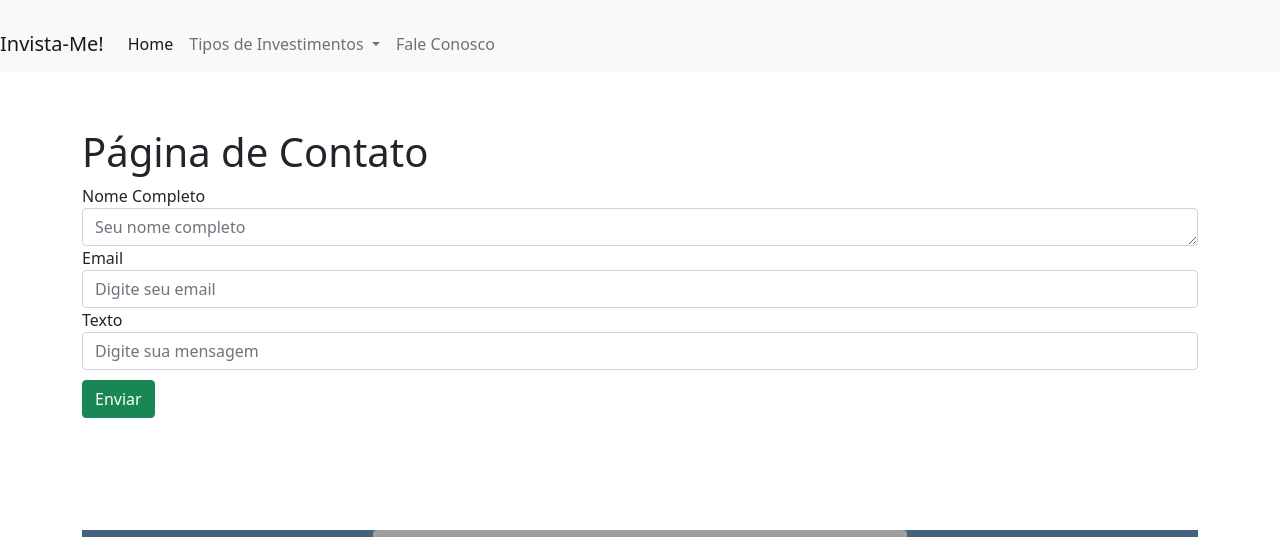
After one commit to Hermelio/invista-me, a Django app: page /teste02/contato in a window 1280 px wide. The commit adds this page. Shown: the top 537 px of the page. Run offline with Django 3.2, Linux system fonts and the light colour scheme; some libraries are stand-ins or nearby versions; grey boxes are pictures that could not be loaded.

Commit message:
Funcionalidades contato

```diff
--- a/invista_me/admin.py
+++ b/invista_me/admin.py
@@ -1,9 +1,9 @@
 from django.contrib import admin
-from .models import Investimento
+from .models import Investimento, Questions
 from django.contrib.auth.admin import UserAdmin
 from .models import User
 
 
-
 admin.site.register(User, UserAdmin)
 admin.site.register(Investimento)
+admin.site.register(Questions)
--- a/invista_me/forms.py
+++ b/invista_me/forms.py
@@ -1,8 +1,53 @@
+from django import forms
 from django.forms import ModelForm, fields
 from .models import Investimento
+from django.forms import ModelForm, Textarea
+from . import models
 
 
 class InvestimentoFrom(ModelForm):
     class Meta:
         model = Investimento
         exclude = ['usuario']
+
+
+# class ContactForm(ModelForm):
+#     class Meta:
+#         model = Contato
+#         exclude = ['usuario']
+    # nome_completo = forms.CharField(
+    #     error_messages={'required': 'Obrigatório o preenchimento do nome'},
+    #     widget=forms.TextInput(
+    #         attrs={
+    #             "class": "form-control",
+    #             "placeholder": "Seu nome completo"
+    #         }
+    #     )
+    # )
+    # email = forms.EmailField(
+    #     error_messages={'invalid': 'Digite um email válido!'},
+    #     widget=forms.EmailInput(
+    #         attrs={
+    #             "class": "form-control",
+    #             "placeholder": "Digite seu email"
+    #         }
+    #     )
+    # )
+    # mensagem = forms.CharField(
+    #     error_messages={
+    #         'required': 'É obrigatório o preenchimento do campo mensagem!'},
+    #     widget=forms.Textarea(
+    #         attrs={
+    #             "class": "form-control",
+    #             "placeholder": "Digite sua mensagem"
+    #         }
+    #     )
+    # )
+
+class QuestionForm(ModelForm):
+    class Meta:
+        model = models.Questions
+        fields = ["nome_contato", "contact_email", "question"]
+        # widgets = {
+        #     "question": Textarea(attrs={"cols": 40, "rows": 20}),
+        # }
--- a/invista_me/models.py
+++ b/invista_me/models.py
@@ -3,9 +3,9 @@ from django.db import models
 from django.core.serializers.json import DjangoJSONEncoder
 from django.contrib.auth.models import AbstractUser
 
+
 class User(AbstractUser):
-	...
-
+    ...
 
 
 class Investimento(models.Model):  # tenho que usar o model para usar o banco de dados
@@ -17,34 +17,11 @@ class Investimento(models.Model):  # tenho que usar o model para usar o banco de
     modify = models.DateField(auto_now=True)
     perdido = models.BooleanField(default=False)
 
+    def __str__(self):
+        return (f'{self.investimento} - R$ {self.valor} User {self.usuario}')
 
-    def __str__(self):
-    	return (f'{self.investimento} - R$ {self.valor} User {self.usuario}')
 
-    # autor_livro = models.TextField(max_length=255)
-    # ano_do_livro = models.DateField(default=datetime.now())
-# class Usuario(models.Model):
-
-#   nome = models.CharField(
-#     max_length=255,
-#     null=False,
-#     blank=False
-#   )
-
-#   sobrenome = models.CharField(
-#     max_length=255,
-#     null=False,
-#     blank=False
-#   )
-
-#   cpf = models.CharField(
-#     max_length=14,
-#     null=False,
-#     blank=False
-#   )
-
-#   senha = models.IntegerField(
-#     default=12,
-#     null=False,
-#     blank=False
-#   )
+class Questions(models.Model):
+    nome_contato = models.TextField(max_length=45)
+    contact_email = models.EmailField(max_length=60)
+    question = models.CharField(max_length=600)
--- a/invista_me/templates/investimentos/base.html
+++ b/invista_me/templates/investimentos/base.html
@@ -38,7 +38,7 @@
                     </li>
                     </li>
                     <li class="nav-item">
-                        <a class="nav-link" href="#">Fale Conosco</a>
+                        <a class="nav-link" href="{% url 'invista:contato'%}">Fale Conosco</a>
                     </li>
                 </ul>
 
@@ -61,7 +61,7 @@
 
 <footer class="text-center text-white" style="background-color: #45637d; margin-top:10%;">
   <!-- Grid container -->
-  <div class="container p-4">
+  <div class="container ">
     <!-- Section: Iframe -->
     <section class="">
       <div class="row d-flex justify-content-center">
--- /dev/null
+++ b/invista_me/templates/investimentos/contato.html
@@ -0,0 +1,20 @@
+{% extends 'investimentos/base.html'%}
+{% block conteudo %}
+{% load widget_tweaks %}
+
+<div class="container" style="margin-top: 10%;">
+    <form action="" method="POST">
+        {% csrf_token %}
+        <h1>Página de Contato</h1>
+        <div class="form-row alifn-items-center">
+            <label for="">Nome Completo</label>
+            {% render_field form.nome_contato class='form-control' placeholder='Seu nome completo' style='width: 100%; height: 10px;' %}
+            <label for="">Email</label>
+            {% render_field form.contact_email class='form-control pull-left' placeholder='Digite seu email'  %}
+            <label for="">Texto</label>
+            {% render_field form.question class='form-control pull-left' placeholder='Digite sua mensagem'  %}
+
+        <button style="margin-top: 10px;" class="btn btn-success" type="submit">Enviar</button>
+    </form>
+</div>
+{% endblock %}
--- a/invista_me/templates/investimentos/pagina_inicial.html
+++ b/invista_me/templates/investimentos/pagina_inicial.html
@@ -100,7 +100,6 @@
   <script src="https://cdn.jsdelivr.net/npm/simple-parallax-js@5.2.0/dist/simpleParallax.min.js"></script>
   <script src="https://cdnjs.cloudflare.com/ajax/libs/OwlCarousel2/2.3.4/owl.carousel.min.js"></script>
   <script src="https://cdn.jsdelivr.net/npm/simple-parallax-js@5.2.0/dist/simpleParallax.min.js"></script>
-  <script src="js/slider.js"></script>
   <script>
       $('.owl-carousel').owlCarousel({
       loop:true,
--- a/invista_me/urls.py
+++ b/invista_me/urls.py
@@ -3,9 +3,10 @@ from django.urls.conf import include
 from invista_me import views
 
 
-app_name='invista'
+app_name = 'invista'
 
 urlpatterns = [
 
-	path("troca-senha", views.teste01, name='teste'),
+    path("/troca-senha", views.teste01, name='teste'),
+    path("/contato", views.contato, name='contato'),
 ]
--- a/invista_me/views.py
+++ b/invista_me/views.py
@@ -1,13 +1,15 @@
 from django.http import request, response
 from django.shortcuts import render, redirect, HttpResponse
-from .models import Investimento
-from .forms import InvestimentoFrom
+from .models import Investimento, Questions
+from .forms import InvestimentoFrom, QuestionForm
 from django.views.decorators.csrf import csrf_protect
 from django.contrib.auth import authenticate, login, logout
 from django.contrib import messages
 from django.contrib.auth.decorators import login_required
-from django.core import serializers
+
 from django.db.models import Sum
+from . import forms
+from . import models
 
 
 @login_required(login_url='/login/')
@@ -24,6 +26,7 @@ def pagina(request):
     return render(request, 'investimentos/pagina.html', contexto)
 
 
+@login_required(login_url='/login/')
 def pagina_inicial(request):
     pagina = 'investimentos/pagina_inicial.html'
     dados = {
@@ -31,6 +34,50 @@ def pagina_inicial(request):
     }
 
     return render(request, pagina)
+
+
+def contato(request):
+    if request.method == "POST":
+        form = forms.QuestionForm(request.POST)
+        if form.is_valid():
+            nome = form.cleaned_data['nome_contato']
+            email = form.cleaned_data['contact_email']
+            questao = form.cleaned_data['question']
+            salvando = Questions.objects.create(
+                nome_contato=nome, contact_email=email, question=questao)
+            salvando.save()
+        # Redirecionando para pagina inicial
+        return redirect('pagina_inicial')
+    else:
+        form = forms.QuestionForm()
+
+    return render(request, 'investimentos/contato.html', {"form": form})
+
+
+# def contato(request):
+#     if request.method == 'POST':
+#         contact_form = ContactForm(request.POST)
+#         if contact_form.is_valid():
+#             print(contact_form)
+#             salvando = contact_form.save(commit=False)
+#             salvando.save()
+    #     form_email = contact_form.cleaned_data['email']
+    #     print(form_email)
+    #     form_name = contact_form.cleaned_data['nome_completo']
+    #     print(form_name)
+    #     form_question = contact_form.cleaned_data['mensagem']
+    #     print(form_question)
+    #     print(contact_form.cleaned_data)
+    #     saving_all = Contato(
+    #         nome_contato=form_name, email_contato=form_email, campo_contato=form_question)
+    #     saving_all.save()
+    # else:
+    #     contact_form = forms.ContactForm()
+    #     return redirect("pagina_inicial")
+    # else:
+    #     print('Erro ao salvar dados')
+    # contexto = {'formulario': ContactForm()}
+    # return render(request, 'investimentos/contato.html', contexto)
 
 
 @login_required(login_url='/login/')
@@ -73,7 +120,7 @@ def criar(request):
             user = investimento_form.save(commit=False)
             user.usuario = request.user
             user.save()
-        return redirect("pagina")  # redirecionando para pagina inicial
+        return redirect('pagina_inicial')  # redirecionando para pagina inicial
     else:
         print('Erro ao salvar dados')
 
@@ -118,7 +165,7 @@ def submit_login(request):
         user = authenticate(username=username, password=password)
         if user is not None:
             login(request, user)
-            return redirect("menu")
+            return redirect("pagina_inicial")
         else:
             messages.error(
                 request, "Usuario e senha Invalido. Tente novamente")
```
Also changed, not shown: usuario/views.py (+20 -18 lines), invista_me/migrations/0001_initial.py.
